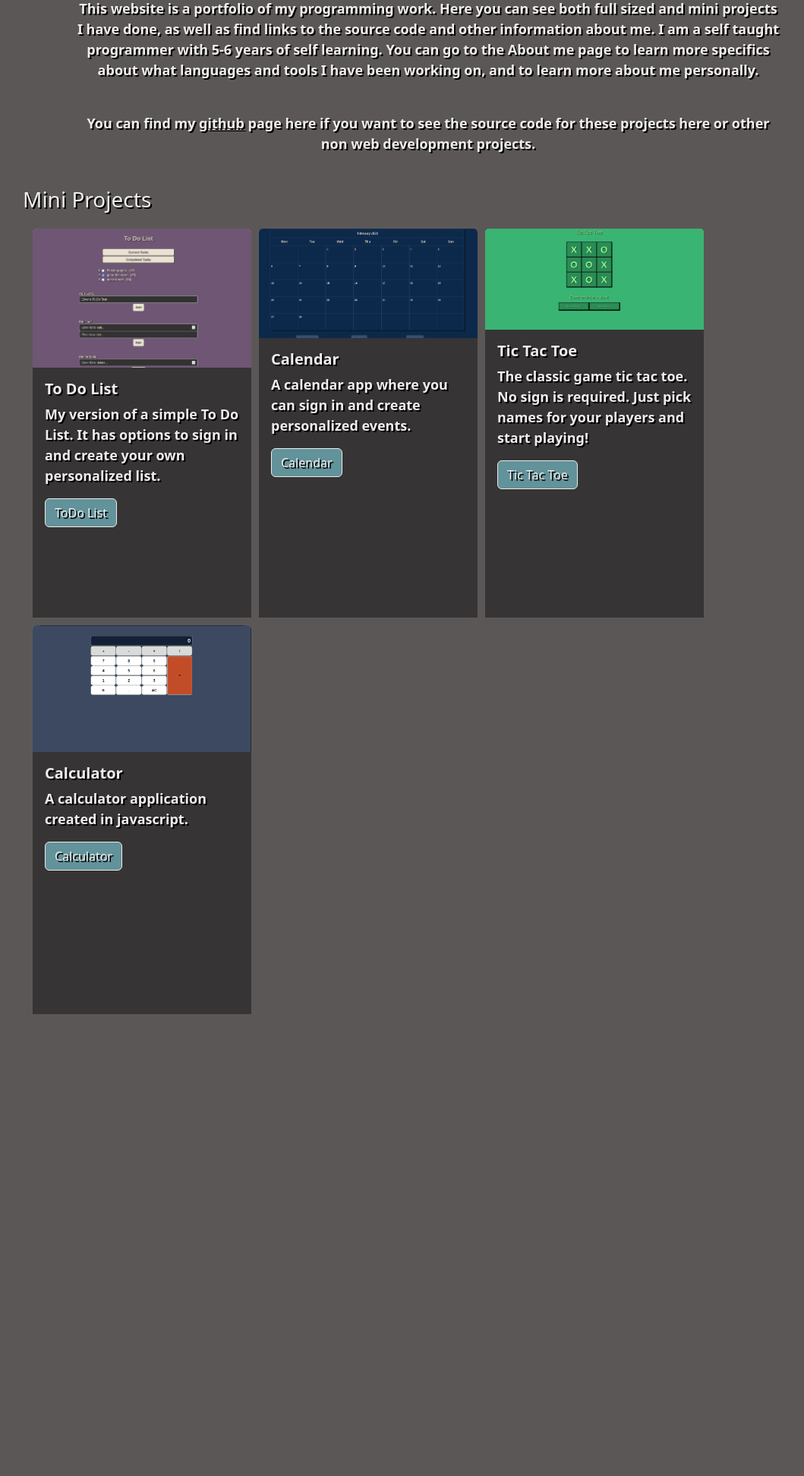
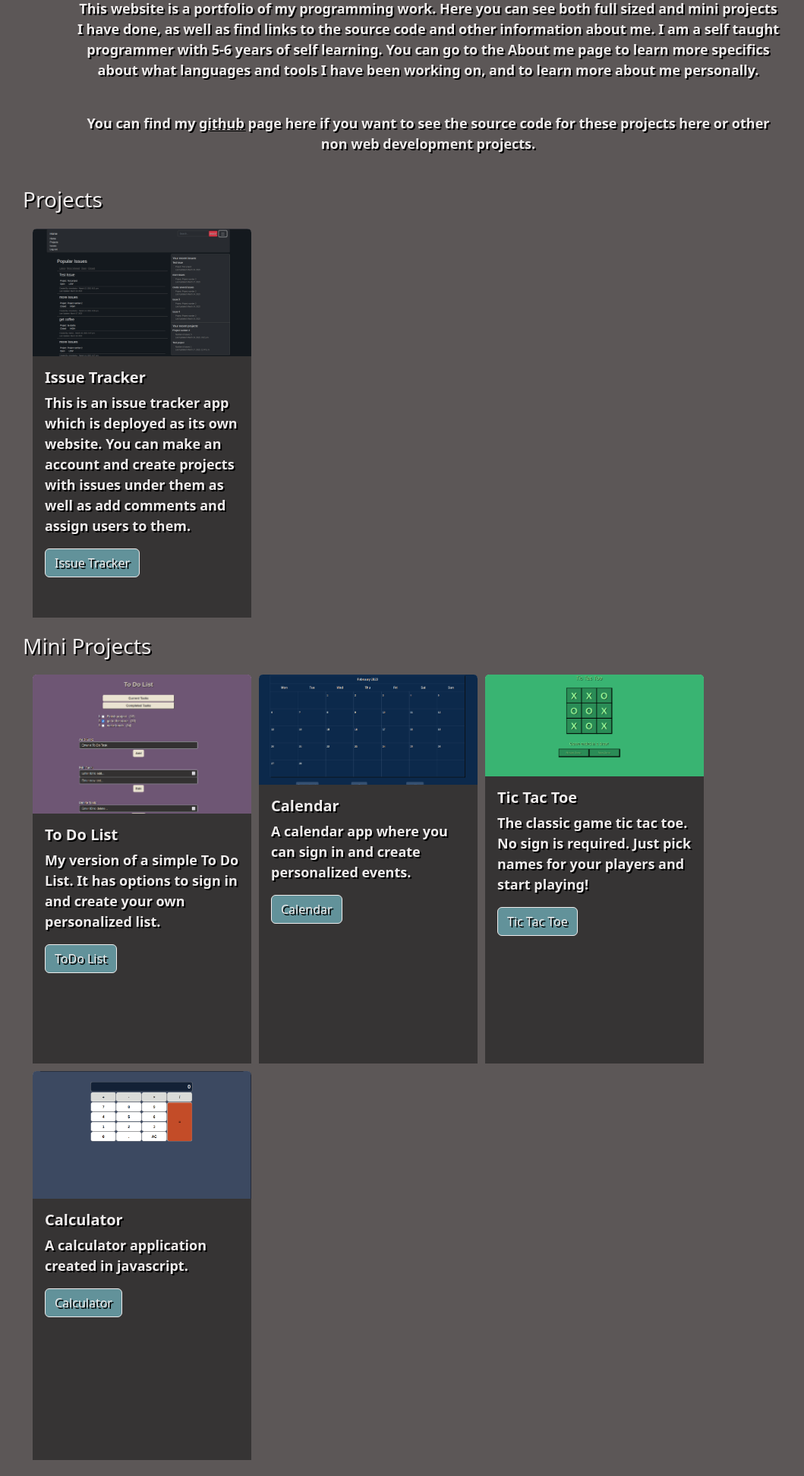
Before and after one commit to chondosha1234/portfolio, a Django app: page / in a window 1280 px wide. Shown: the part 134-2077 px from the top of the page at 76% size, without its empty margins (76-1135 px from the left). Before the commit the page ends 1469 px from the top, so only its background shows below. Run offline with Django 3.2, Linux system fonts and the light colour scheme.

Commit message:
added link to my issue tracker website

```diff
--- a/templates/home.html
+++ b/templates/home.html
@@ -26,6 +26,28 @@
         </p>
         <br>
       </div>
+    </div>
+  </div>
+
+  <div class="row">
+    <div class="card-container">
+      <h3 class="project-list-header">Projects</h3>
+      <ul class="project-list">
+        <li>
+          <div class="card" style="width:18rem; height:32rem">
+            <img src="{% static 'img/issuetrackerimg.png' %}" class="card-img-top">
+            <div class="card-body">
+              <h5 class="card-title">Issue Tracker</h5>
+              <p class="card-text">
+                This is an issue tracker app which is deployed as its own website. You can
+                make an account and create projects with issues under them as well as add comments
+                and assign users to them.
+              </p>
+              <a class="btn btn-primary" href="http://issuetracker.chondosha.com">Issue Tracker</a>
+            </div>
+          </div>
+        </li>
+      </ul>
     </div>
   </div>
 
```
Also changed, not shown: portfolio_app/static/img/issuetrackerimg.png (added).
